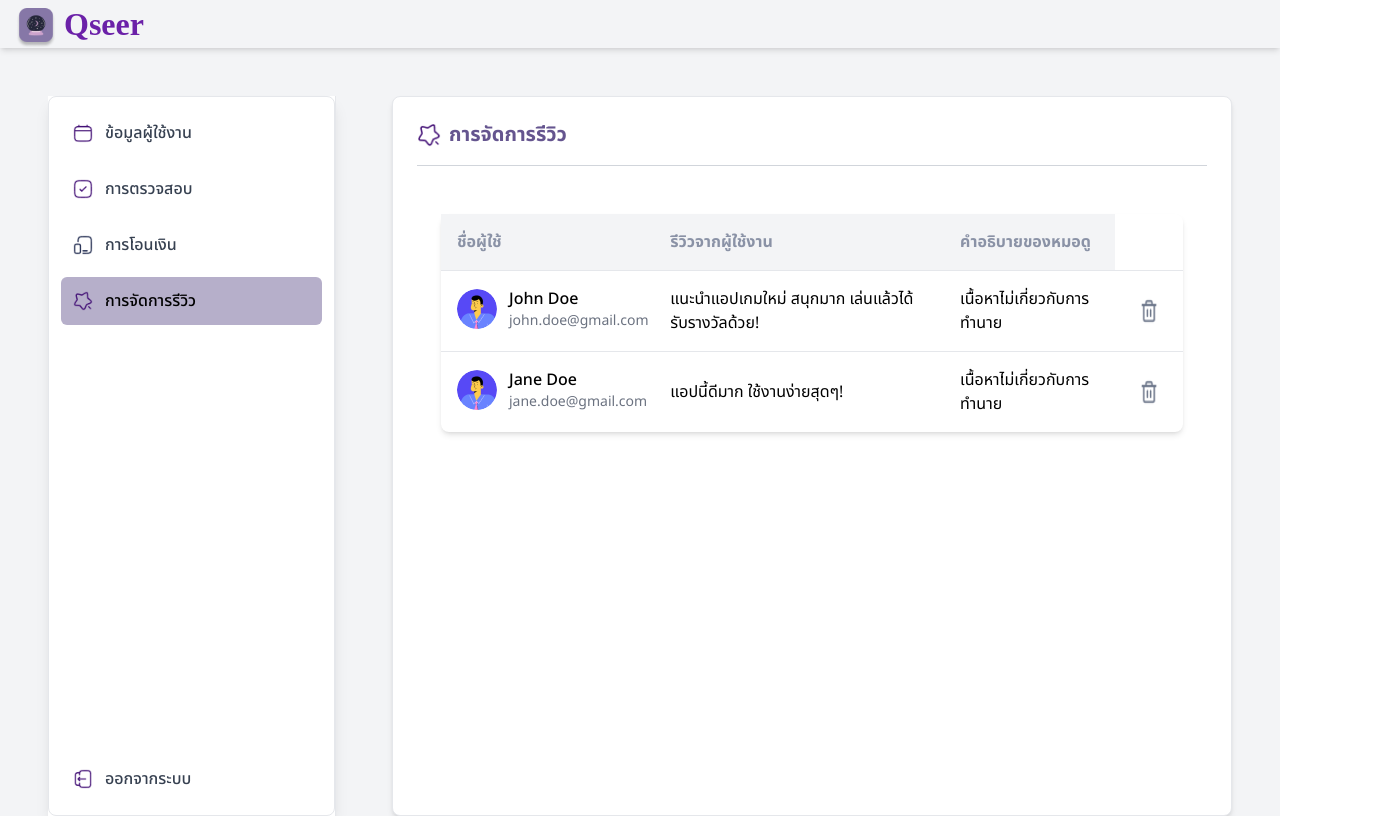
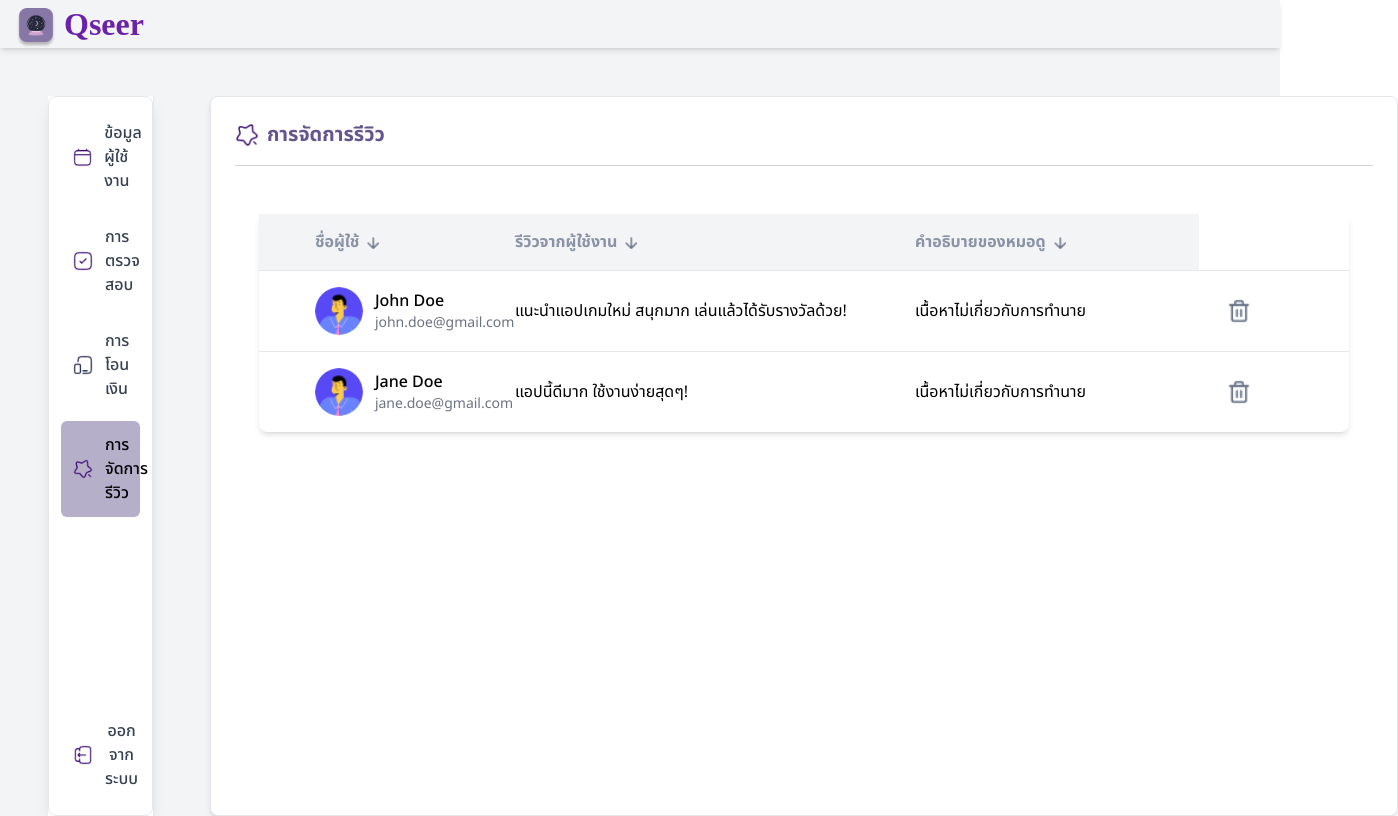
Before and after one commit to QueueSeer/Front-end-Admin, a React (Vite) app: page /ReviewManagement in a window 1280 px wide. Shown: the whole page, 1398 px wide, since content can reach past the window. Built offline with nearby package versions, Linux system fonts and the light colour scheme; a web font is replaced by a local one.

Commit message:
ีupdate

```diff
--- a/src/components/popup/Confirmreview.jsx
+++ b/src/components/popup/Confirmreview.jsx
@@ -5,7 +5,7 @@ const Confirmreview = ({ isOpen, onClose, onConfirm }) => {
 
   return (
     <div className="fixed inset-0 flex items-center justify-center bg-black bg-opacity-50 z-50">
-      <div className="bg-white w-[400px] p-6 rounded-lg shadow-lg">
+      <div className="bg-white w-[450px] p-6 rounded-lg shadow-lg">
         <h2 className="text-xl font-bold text-[#420F75] mb-4 text-center">
           คุณแน่ใจหรือไม่ว่าต้องการลบความคิดเห็นนี้?
         </h2>
--- a/src/pages/review/ReviewManagement.jsx
+++ b/src/pages/review/ReviewManagement.jsx
@@ -69,24 +69,47 @@ const ReviewManagement = () => {
             <table className="min-w-full table-auto border-collapse bg-white rounded-lg shadow-md">
               <thead className="bg-gray-100 text-[#8A92A6] font-sans">
                 <tr>
-                  <th className="p-4 text-left">ชื่อผู้ใช้</th>
-                  <th className="p-4 text-left">รีวิวจากผู้ใช้งาน</th>
-                  <th className="p-4 text-left">คำอธิบายของหมอดู</th>
+                  <th className="p-4 text-left min-w-[40px]"></th>
+                  <th className="p-4 text-left min-w-[200px] cursor-pointer">
+                    ชื่อผู้ใช้
+                    <img
+                      src={Images.FilterDown}
+                      alt="Filter"
+                      className="inline w-3 h-3 ml-2"
+                    />
+                  </th>
+                  <th className="p-4 text-left min-w-[400px] cursor-pointer">
+                    รีวิวจากผู้ใช้งาน
+                    <img
+                      src={Images.FilterDown}
+                      alt="Filter"
+                      className="inline w-3 h-3 ml-2"
+                    />
+                  </th>
+                  <th className="p-4 text-left min-w-[300px] cursor-pointer">
+                    คำอธิบายของหมอดู
+                    <img
+                      src={Images.FilterDown}
+                      alt="Filter"
+                      className="inline w-3 h-3 ml-2"
+                    />
+                  </th>
 
                 </tr>
               </thead>
               <tbody>
-                {reviews.map((review) => (
+                {reviews.map((review, index) => (
                   <tr
-                    key={review.id}
-                    className="border-t hover:bg-gray-50 font-sans"
+                    key={index}
+                    className="border-t hover:bg-gray-50 font-sans relative"
                   >
-                    {/* ชื่อผู้ใช้ */}
-                    <td className="p-4 flex items-center gap-3">
+                    {/* คอลัมน์ชื่อผู้ใช้ */}
+                    <td className="p-4 min-w-[40px]"></td>
+                    <td className="p-4 flex items-center gap-3 min-w-[200px]">
                       <img
                         src={Images.member}
                         alt="User Avatar"
-                        className="w-10 h-10 rounded-full"
+                        className="w-12 h-12 rounded-full"
                       />
                       <div>
                         <p className="font-medium">{review.name}</p>
@@ -105,7 +128,7 @@ const ReviewManagement = () => {
                     </td>
 
                     {/* การกระทำ */}
-                    <td className="p-4 text-center">
+                    <td className="p-4 text-center min-w-[150px]">
                       <button
                         onClick={() => openModal(review.id)}
                         className="text-red-500 hover:text-red-700 flex items-center justify-center"
```
